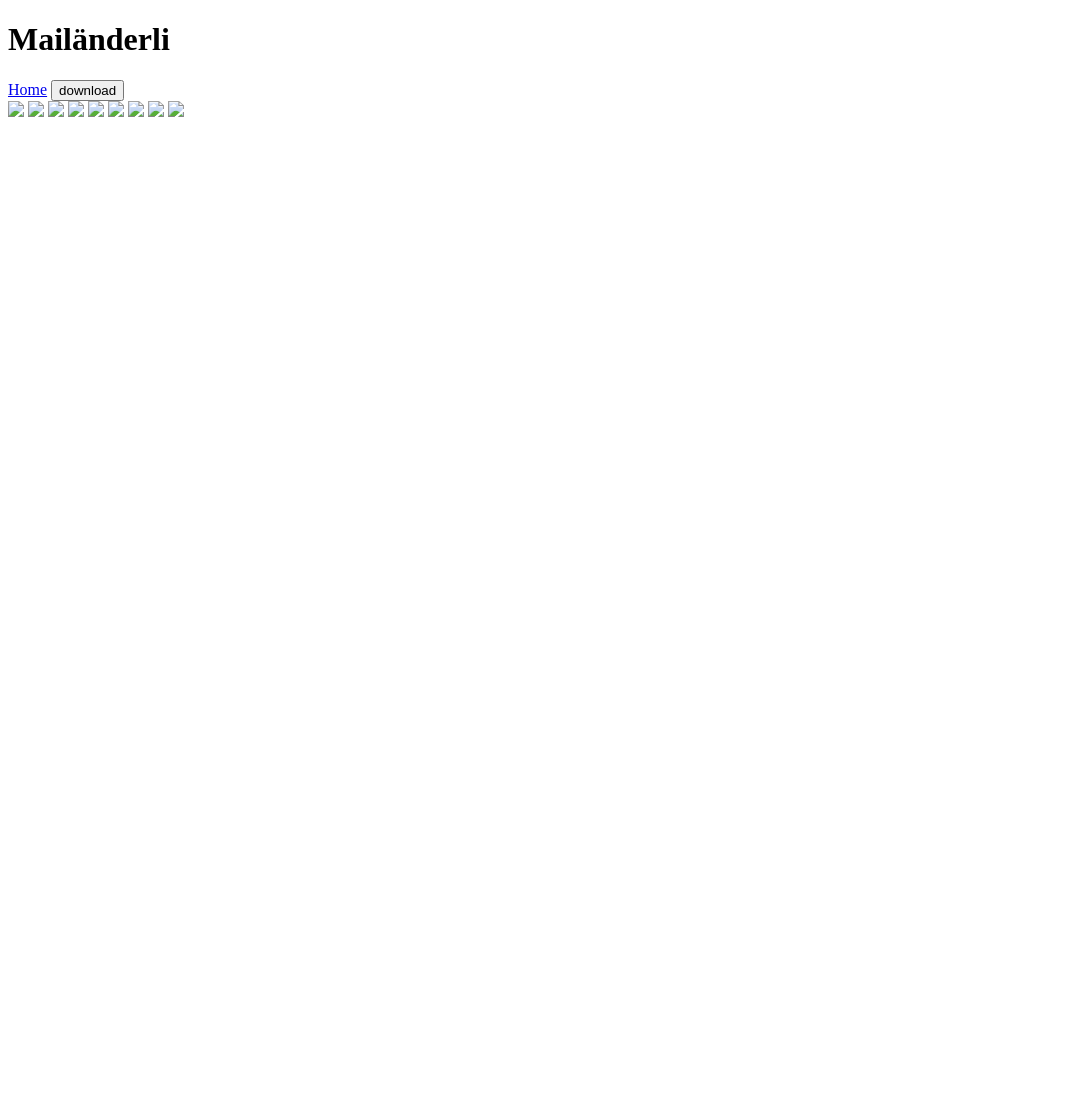
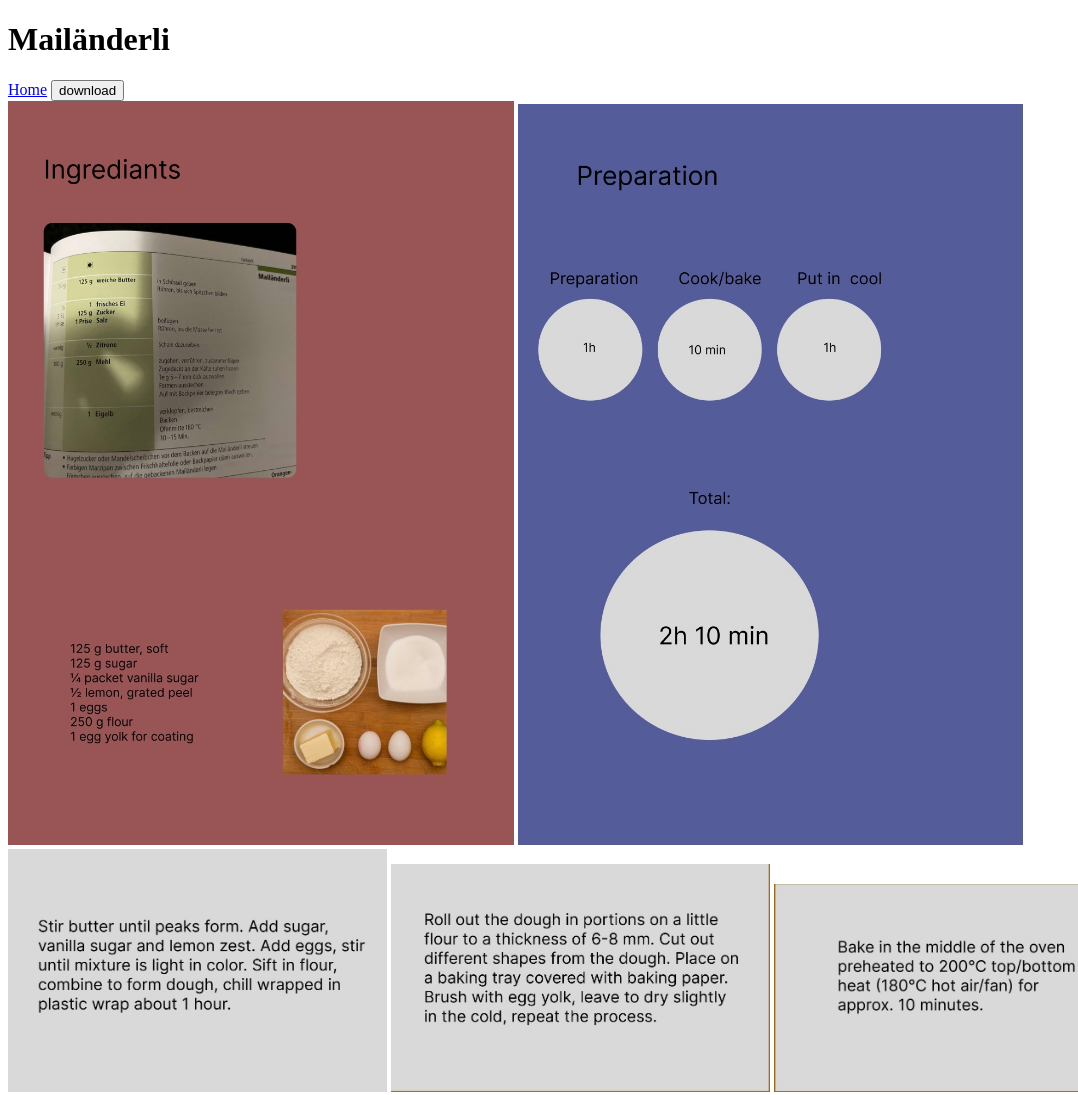
Before and after one commit to edgarwuest/edgarwuest_Webseite, a plain HTML site: page index.html in a window 1280 px wide. Shown: the top 1095 px of the page, without its empty margins (0-1078 px from the left). Before the commit the page ends 800 px from the top, so only its background shows below. Drawn offline with Linux system fonts and the light colour scheme; the site is published under a folder, as on GitHub Pages, so addresses that start at the root find nothing.

Commit message:
Update index.html

```diff
--- a/index.html
+++ b/index.html
@@ -23,15 +23,15 @@
 
 </div>
 
-<img class="Bilder" src="/Images/1.jpg" style="width:40%">
-<img class="Bilder" src="/Images/2.jpg" style="width:40%">
-<img class="Bilder" src="/Images/3.jpg" style="width:30%">
-<img class="Bilder" src="/Images/4.jpg" style="width:30%">
-<img class="Bilder" src="/Images/5.jpg" style="width:30%">
-<img class="Bilder" src="/Images/IMG_6816 Kopie.JPG" style="width:20%">
-<img class="Bilder" src="/Images/Endprodukt.jpg" style="width:20%">
-<img class="Bilder" src="/Images/IMG_6832.jpg" style="width:20%">
-<img class="Bilder" src="/Images/IMG_6833.JPG" style="width:20%">
+<img class="Bilder" src="Images/1.jpg" style="width:40%">
+<img class="Bilder" src="Images/2.jpg" style="width:40%">
+<img class="Bilder" src="Images/3.jpg" style="width:30%">
+<img class="Bilder" src="Images/4.jpg" style="width:30%">
+<img class="Bilder" src="Images/5.jpg" style="width:30%">
+<img class="Bilder" src="Images/IMG_6816 Kopie.JPG" style="width:20%">
+<img class="Bilder" src="Images/Endprodukt.jpg" style="width:20%">
+<img class="Bilder" src="Images/IMG_6832.jpg" style="width:20%">
+<img class="Bilder" src="Images/IMG_6833.JPG" style="width:20%">
 
 
 
```
